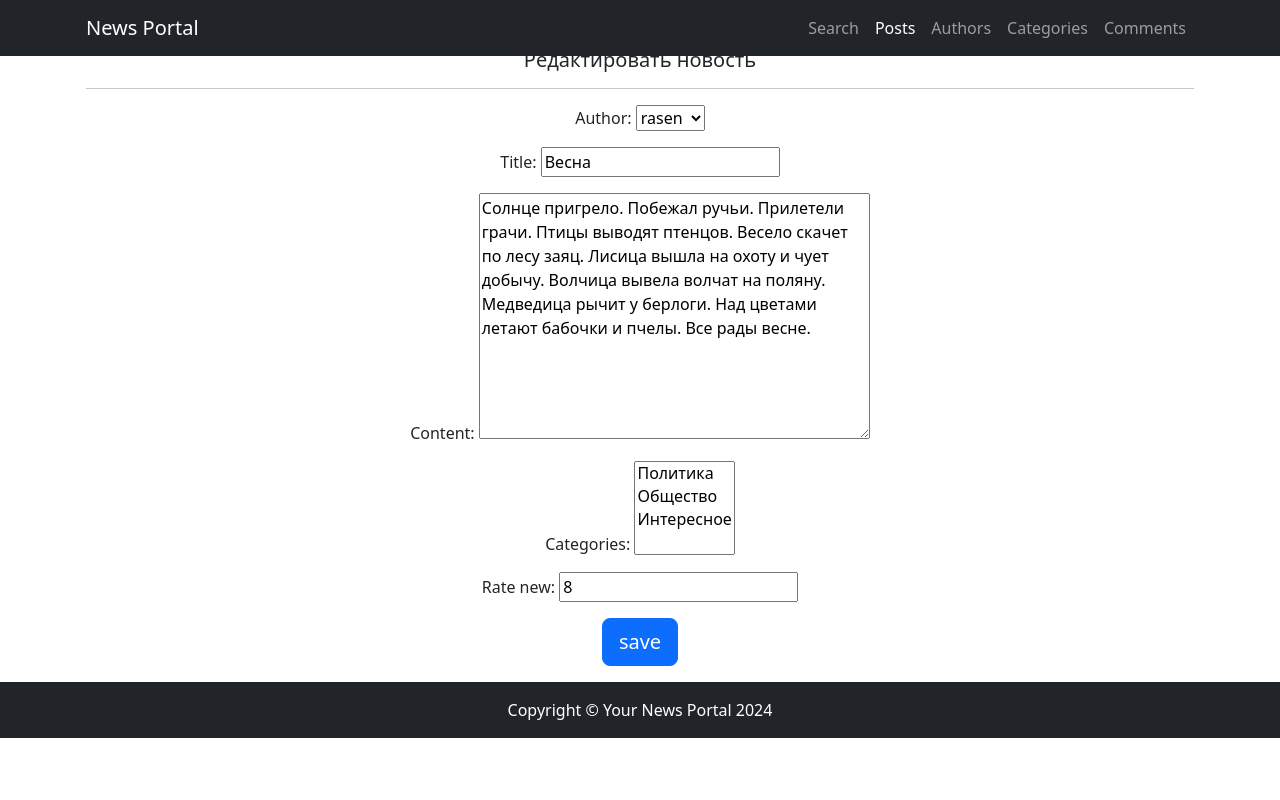
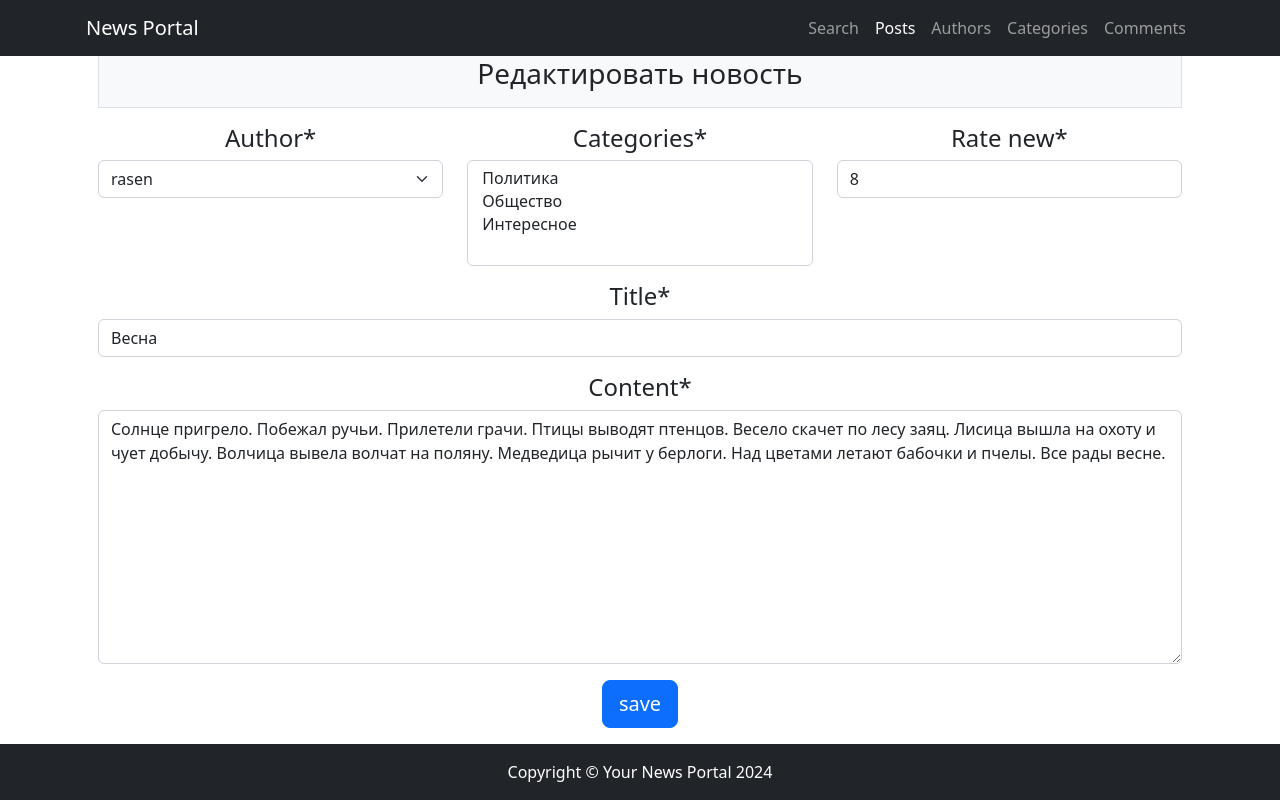
Before and after one commit to evgenijrusso/portal, a Django app: page /news/1/edit/ in a window 1280 px wide. Run offline with Django 4.2, Linux system fonts and the light colour scheme; data comes from the database, SQL or seed files in the repository; both versions use the stored data as it was after the commit; some libraries are stand-ins or nearby versions.

Commit message:
Обновление

```diff
--- a/NewsPortal/news/templates/news/post_edit.html
+++ b/NewsPortal/news/templates/news/post_edit.html
@@ -1,14 +1,30 @@
 {% extends 'default.html' %}
 {% block title %} {{ get_title }} {% endblock title %}
+{% load crispy_forms_tags %}
 
 {% block content %}
+<div class="container d-grid gap-3">
+    <div class="p-2 bg-light border">
+        <h3 class="text-center">{{ get_create_update }}</h3>
+    </div>
+    <form action="" method="post" novalidate>
+      {% csrf_token %}
 
-<h5 class="text-center">{{ get_create_update }}</h5>
-<hr>
-<form class="text-center" action="" method="post">
-  {% csrf_token %}
-  {{ form.as_p }}
-  <input class="btn btn-lg btn-primary" type="submit" value="save" />
-</form>
-
+       <div class="row">
+            <div class="col-4">
+                <h4> {{ form.author|as_crispy_field }} </h4>
+            </div>
+            <div class="col-4">
+                <h4> {{ form.categories|as_crispy_field }} </h4>
+            </div>
+            <div class="col-4">
+                <h4> {{ form.rate_new|as_crispy_field }} </h4>
+            </div>
+      </div>
+            <h4> {{ form.title|as_crispy_field }}   </h4>
+            <h4> {{ form.content|as_crispy_field }} </h4>
+<!--      {{ form|crispy }}-->
+      <input class="btn btn-lg btn-primary" type="submit" value="save" />
+    </form>
+</div>
 {% endblock content %}
```
Also changed, not shown: NewsPortal/news/templates/news/post_detail.html (+9 -17 lines), NewsPortal/db.sqlite3.
